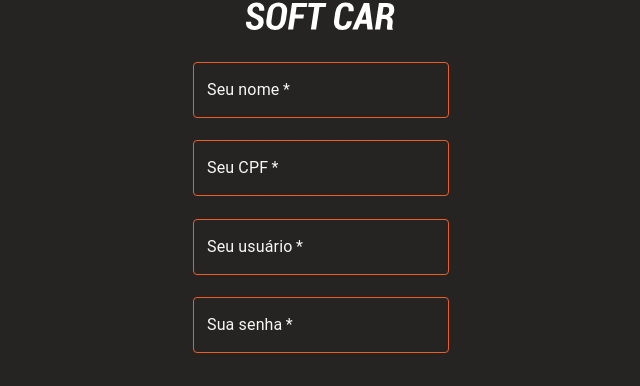
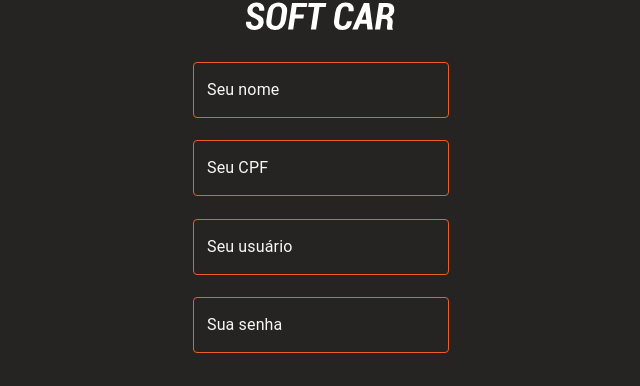
Before and after one commit to calvinsteixeira/soft-car-react, a React (Vite) app: page /novo-cadastro in a window 1280 px wide. Shown: the part 185-571 px from the top of the page, without its empty margins (319-959 px from the left). Built offline with nearby package versions, Linux system fonts and the light colour scheme.

Commit message:
Adicionando mecanismo de validações de campos

```diff
--- a/src/components/Forms/RegisterForm.jsx
+++ b/src/components/Forms/RegisterForm.jsx
@@ -7,6 +7,7 @@ import ErrorAlert from "../Alert/ErrorAlert";
 import SuccessAlert from "../Alert/SuccessAlert";
 import CircularProgress from "@mui/material/CircularProgress";
 import InputMask from "react-input-mask";
+import validateFields from "../../services/utils/validateFields";
 
 const Form = styled.form`
   @media (min-width: 480px) {
@@ -28,12 +29,14 @@ export default function RegisterForm() {
   const [errorAlertText, setErrorAlertText] = useState();
   const [successAlertText, setSuccessAlertText] = useState();
   const [buttonContent, setButtonContent] = useState("CADASTRAR");
+  const [fieldsErrors, setFieldsErrors] = useState({});
 
   return (
     <>
       <Form onSubmit={registerUser}>
         <TextInput
-          required={true}
+          inputError={fieldsErrors.name ? true : false}
+          inputTextError={fieldsErrors.name}
           name={"name"}
           label={"Seu nome"}
           variant={"outlined"}
@@ -49,7 +52,6 @@ export default function RegisterForm() {
         >
           {() => (
             <TextInput
-              required={true}
               name={"cpf"}
               label={"Seu CPF"}
               variant={"outlined"}
@@ -59,7 +61,8 @@ export default function RegisterForm() {
         </InputMask>
 
         <TextInput
-          required={true}
+          inputError={fieldsErrors.username ? true : false}
+          inputTextError={fieldsErrors.username}
           name={"username"}
           label={"Seu usuário"}
           variant={"outlined"}
@@ -67,7 +70,6 @@ export default function RegisterForm() {
           event={(e) => setUsername(e.target.value)}
         />
         <TextInput
-          required={true}
           name={"password"}
           label={"Sua senha"}
           variant={"outlined"}
@@ -118,17 +120,24 @@ export default function RegisterForm() {
 
   function registerUser(e) {
     e.preventDefault();
-    setButtonContent(<CircularProgress size="2rem" sx={{ color: "white" }} />);
-    const credentials = {
+
+    const fields = {
       name: name,
-      CPF: cpf.replace(/[.-]/g, ""),
+      CPF: cpf,
       username: username,
       password: password,
     };
-    JSON.stringify(credentials);
+
+    const errors = validateFields(fields);
+    if (Object.keys(errors).length == 0) {
+      setFieldsErrors({});
+      JSON.stringify(fields);
+      setButtonContent(
+        <CircularProgress size="2rem" sx={{ color: "white" }} />
+      );
       setTimeout(() => {
         axios
-        .post(apiUrl + "/register-user", credentials, {
+          .post(apiUrl + "/register-user", fields, {
             headers: {
               "Content-Type": "application/json",
             },
@@ -159,5 +168,8 @@ export default function RegisterForm() {
             }
           });
       }, 2000);
+    } else {
+      setFieldsErrors(errors);
     }
   }
+}
--- a/src/components/Inputs/TextInput.jsx
+++ b/src/components/Inputs/TextInput.jsx
@@ -9,6 +9,8 @@ export default function TextInput({
   event,
   required,
   width,
+  inputError,
+  inputTextError,
 }) {
   return (
     <TextField
@@ -37,6 +39,8 @@ export default function TextInput({
           },
         },
       }}
+      error={inputError}
+      helperText={inputTextError}
       name={name}
       label={label}
       variant={variant}
```
Lines whose indentation alone changed are shown as unchanged.
